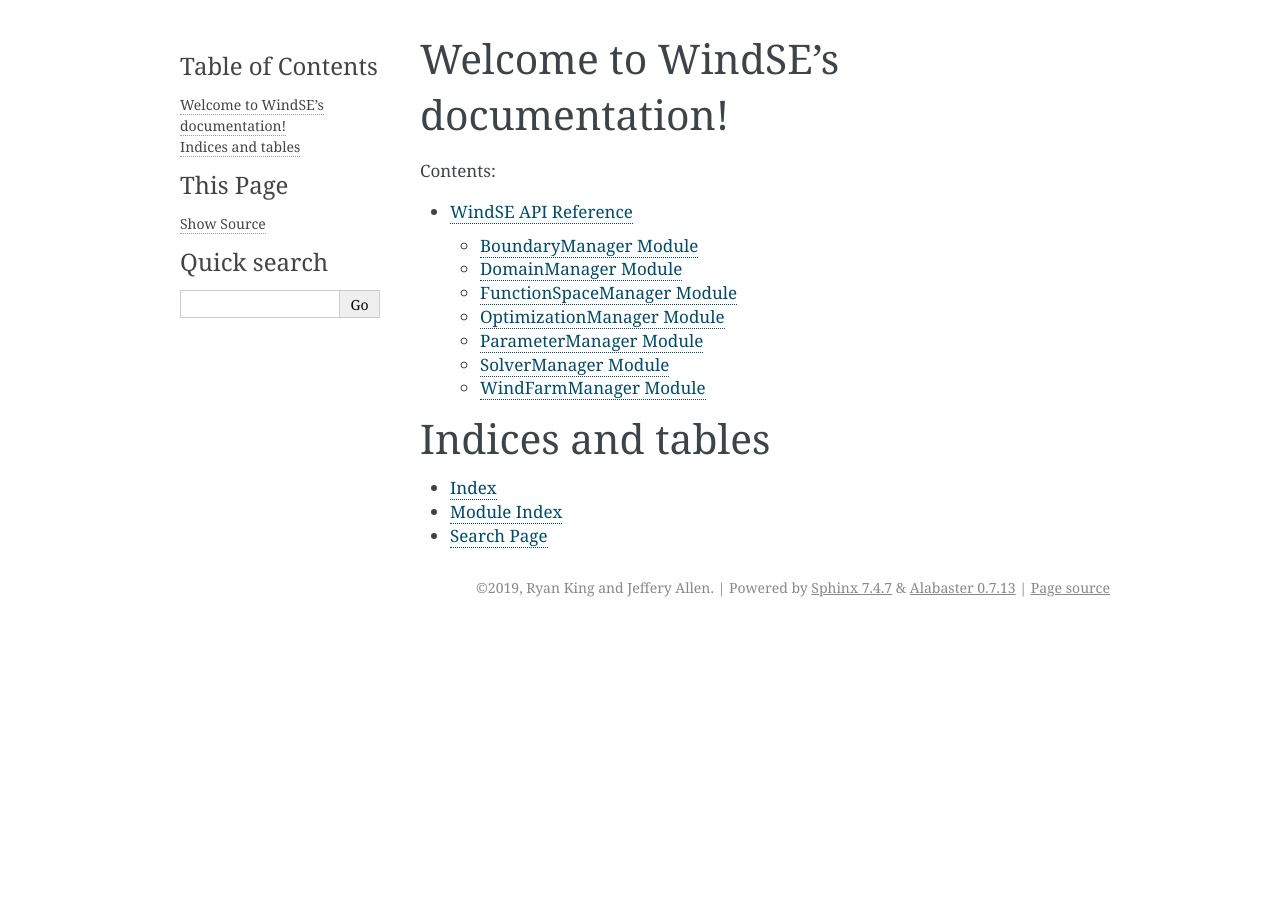
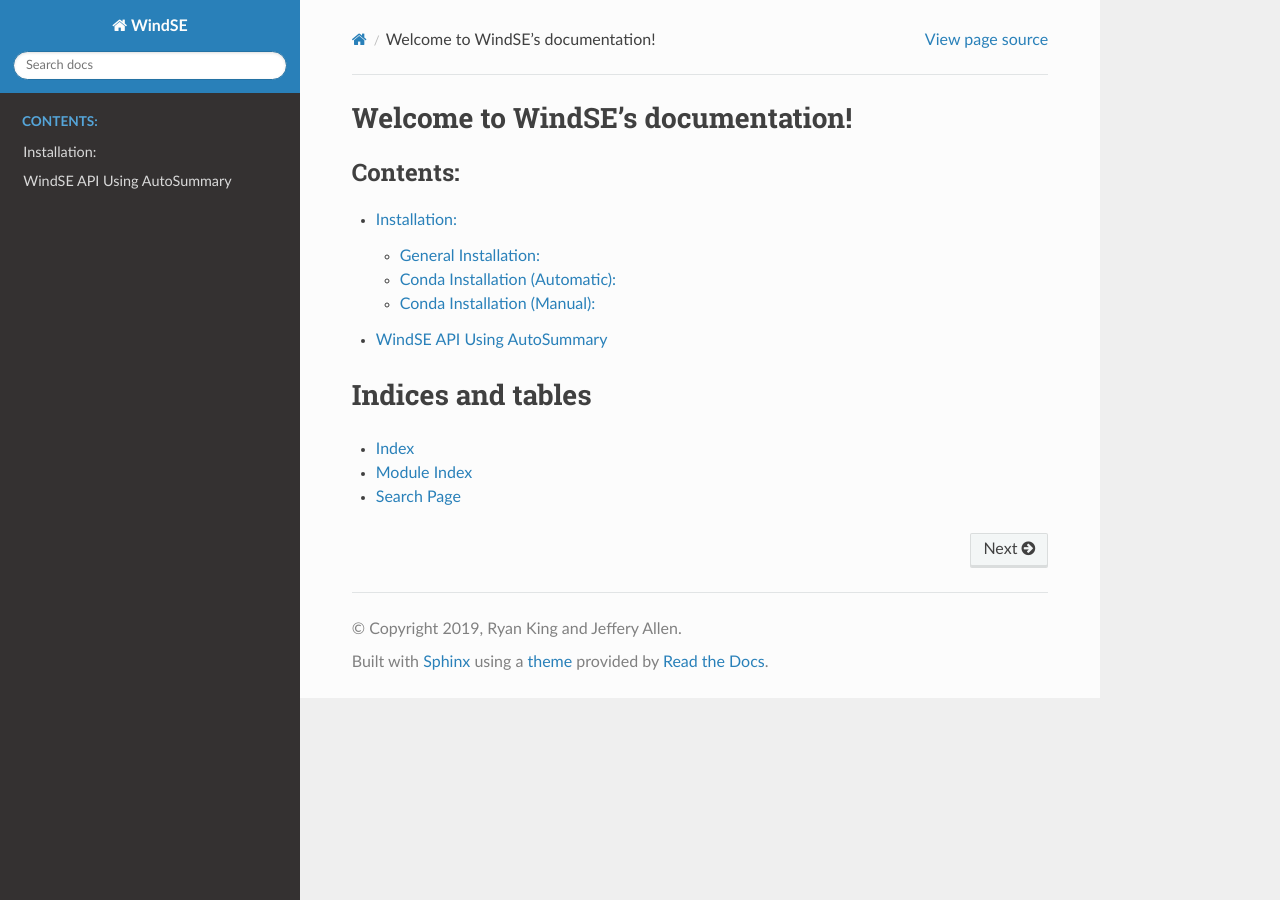
Before and after one commit to NREL/WindSE, a Sphinx documentation site: the page built from doc/index.rst, in a window 1280 px wide. Built offline with Sphinx 7.4.7 and the Read the Docs theme 2.0.0, drawn with Linux system fonts in a browser that asks for light colours.

Commit message:
updated document formating and added install.rst

```diff
--- a/doc/api.rst
+++ b/doc/api.rst
@@ -1,47 +1,13 @@
-WindSE API Reference
-====================
+WindSE API Using AutoSummary
+============================
 
-.. automodule:: windse
-    :members:
+.. autosummary::
+    :toctree: _autogenerated
 
-BoundaryManager Module
-----------------------
-
-.. automodule:: windse.BoundaryManager
-    :members:
-
-DomainManager Module
---------------------
-
-.. automodule:: windse.DomainManager
-    :members:
-
-FunctionSpaceManager Module
----------------------------
-
-.. automodule:: windse.FunctionSpaceManager
-    :members:
-
-OptimizationManager Module
---------------------------
-
-.. automodule:: windse.OptimizationManager
-    :members:
-
-ParameterManager Module
------------------------
-
-.. automodule:: windse.ParameterManager
-    :members:
-
-SolverManager Module
---------------------
-
-.. automodule:: windse.SolverManager
-    :members:
-
-WindFarmManager Module
-----------------------
-
-.. automodule:: windse.WindFarmManager
-    :members:
+    windse.BoundaryManager
+    windse.DomainManager
+    windse.FunctionSpaceManager
+    windse.OptimizationManager
+    windse.ParameterManager
+    windse.SolverManager
+    windse.WindFarmManager
--- a/doc/conf.py
+++ b/doc/conf.py
@@ -41,13 +41,20 @@
 # ones.
 extensions = [
     'sphinx.ext.autodoc',
-    'sphinx.ext.todo',
+    'sphinx.ext.autosummary',
+    'sphinx.ext.mathjax',
+    'sphinx.ext.napoleon',
     'sphinx.ext.coverage',
-    'sphinx.ext.mathjax',
     'sphinx.ext.ifconfig',
     'sphinx.ext.githubpages',
-    'sphinx.ext.napoleon'
+    'sphinx.ext.todo'
 ]
+
+
+    # 'sphinx.ext.mathjax',
+    # 'sphinx.ext.ifconfig',
+    # 'sphinx.ext.githubpages',
+    # 'sphinx.ext.napoleon'
 
 # Add any paths that contain templates here, relative to this directory.
 templates_path = ['_templates']
@@ -82,7 +89,9 @@
 # The theme to use for HTML and HTML Help pages.  See the documentation for
 # a list of builtin themes.
 #
-html_theme = 'alabaster'
+# html_theme = 'alabaster'
+# html_theme = 'bibizstylezstyle'
+html_theme = 'sphinx_rtd_theme'
 
 # Theme options are theme-specific and customize the look and feel of a theme
 # further.  For a list of options available for each theme, see the
@@ -169,3 +178,6 @@
 
 # If true, `todo` and `todoList` produce output, else they produce nothing.
 todo_include_todos = True
+
+autodoc_default_flags = ['members', 'show-inheritance']
+autosummary_generate = True
--- a/doc/index.rst
+++ b/doc/index.rst
@@ -10,6 +10,7 @@
    :maxdepth: 2
    :caption: Contents:
 
+   install
    api
 
 
--- /dev/null
+++ b/doc/install.rst
@@ -0,0 +1,49 @@
+Installation:
+=============
+
+General Installation:
+---------------------
+
+In order to use WindSE, the python version fenics 2018.1.0 or later must be installed along with a compatible version of dolfin-adjoint. WindSE can be installed by downloading the source files from the GitHub (https://github.com/WISDEM/WindSE) and running the command::
+
+    pip install -e .
+
+in the root folder.
+
+Conda Installation (Automatic):
+-------------------------------
+
+The best way to use WindSE is via a conda environment. To install conda check out this link: [Conda Installation.](https://conda.io/projects/conda/en/latest/user-guide/install/) After conda is installed, you need to download/clone the WindSE repo. Then can automatically setup the WindSE environment using::
+
+    conda env create -f environment.yml
+
+in the root folder (where environment.yml is located). Next we activate the environment using::
+
+    source activate fenics_windse
+
+Then create a link to the WindSE package by running::
+
+    pip install -e .
+
+in the same folder.
+
+Conda Installation (Manual):
+----------------------------
+
+If the automatic setup fails, or you just want to setup the environment manually, follow these steps. After conda is installed, create a new environment using::
+
+    conda create --name fenics_windse
+
+You can replace the name "fenics_windse" with a different name for the environment if you want. Next we activate the environment using::
+
+    source activate fenics_windse
+
+or whatever you named your environment. Now we need to install the dependent packages using::
+
+    conda install -c conda-forge fenics=2018.1.0 dolfin-adjoint mshr matplotlib scipy pyyaml
+
+Finally, download/clone the WindSE repo and run::
+
+    pip install -e .
+
+in the root folder.
```
Also changed, not shown: 2 other files.
